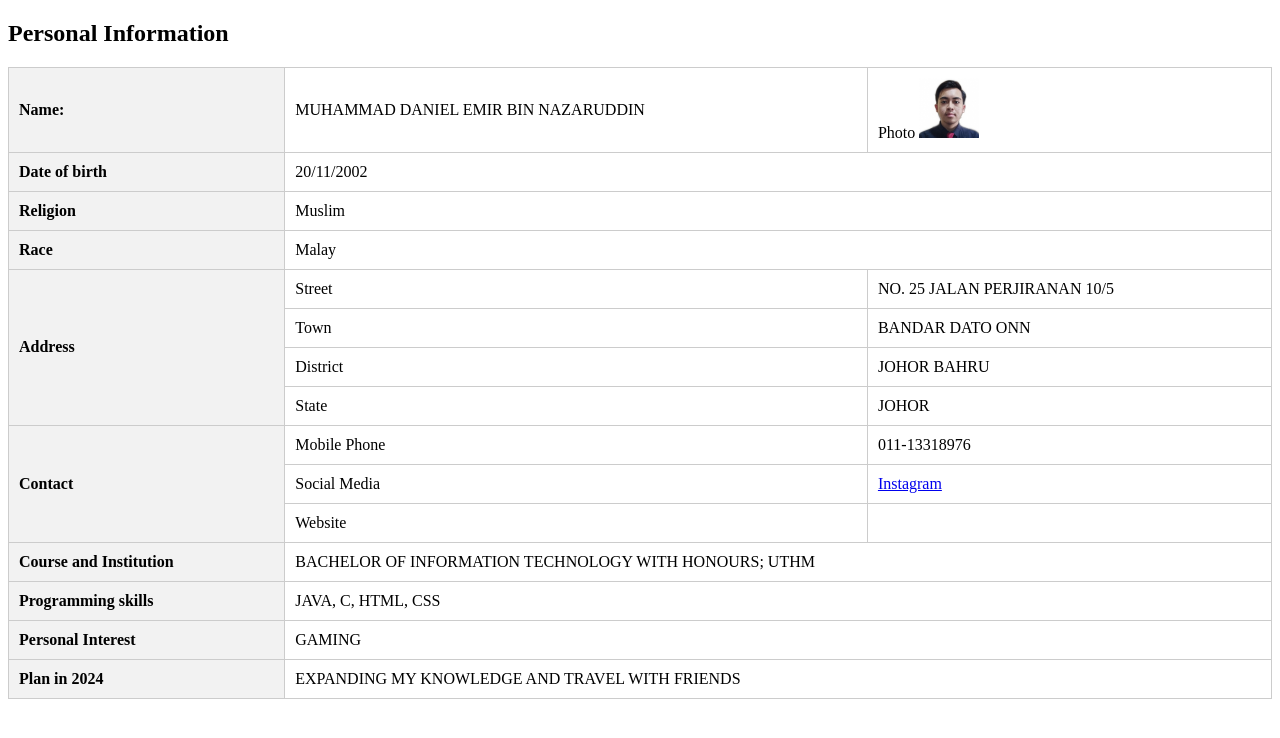
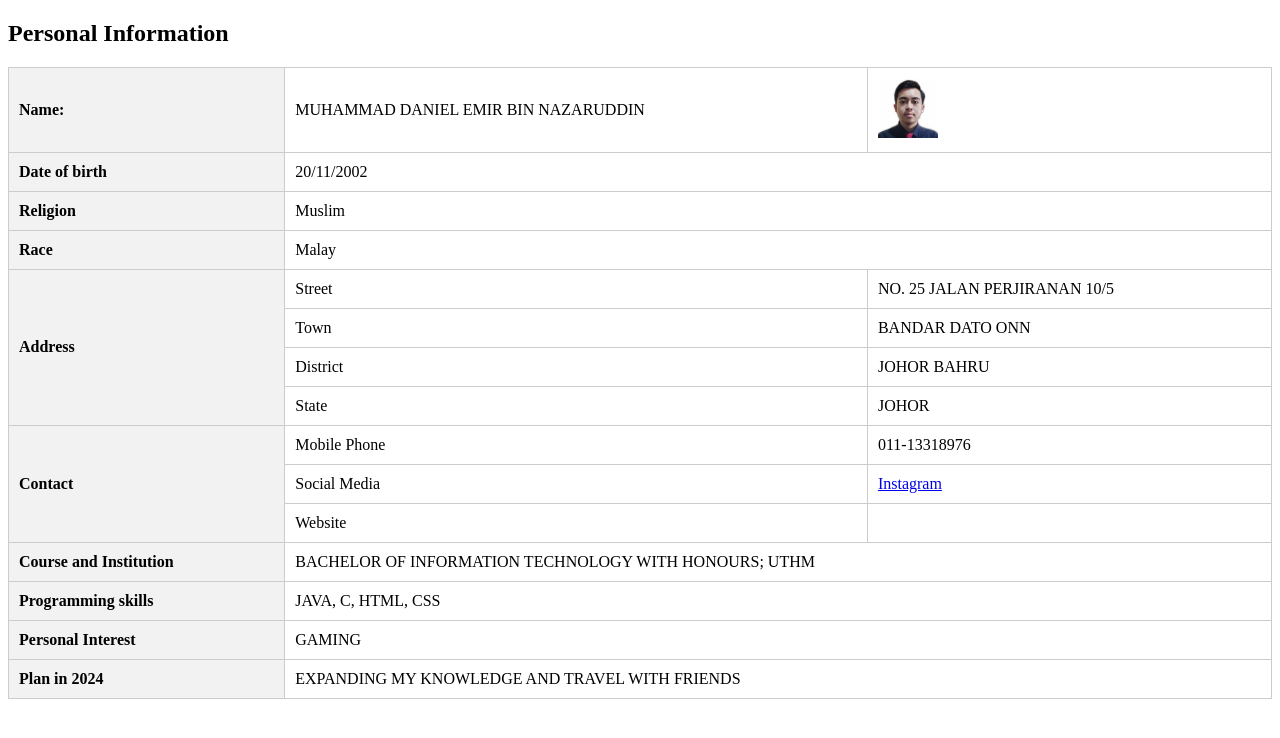
Before and after one commit to dnlEmir/Lab_2, a plain HTML site: page task_1.html in a window 1280 px wide. Drawn offline with Linux system fonts and the light colour scheme.

Commit message:
intital change

```diff
--- a/task_1.html
+++ b/task_1.html
@@ -29,7 +29,7 @@
     <tr>
         <th>Name:</th>
         <td>MUHAMMAD DANIEL EMIR BIN NAZARUDDIN</td>
-        <td>Photo <img src="AA201148.jpg" alt="Personal Pi" style="width:60px;"> </td>
+        <td> <img src="AA201148.jpg" alt="Personal Pic" style="width:60px;"> </td>
 
     </tr>
     <tr>
```
